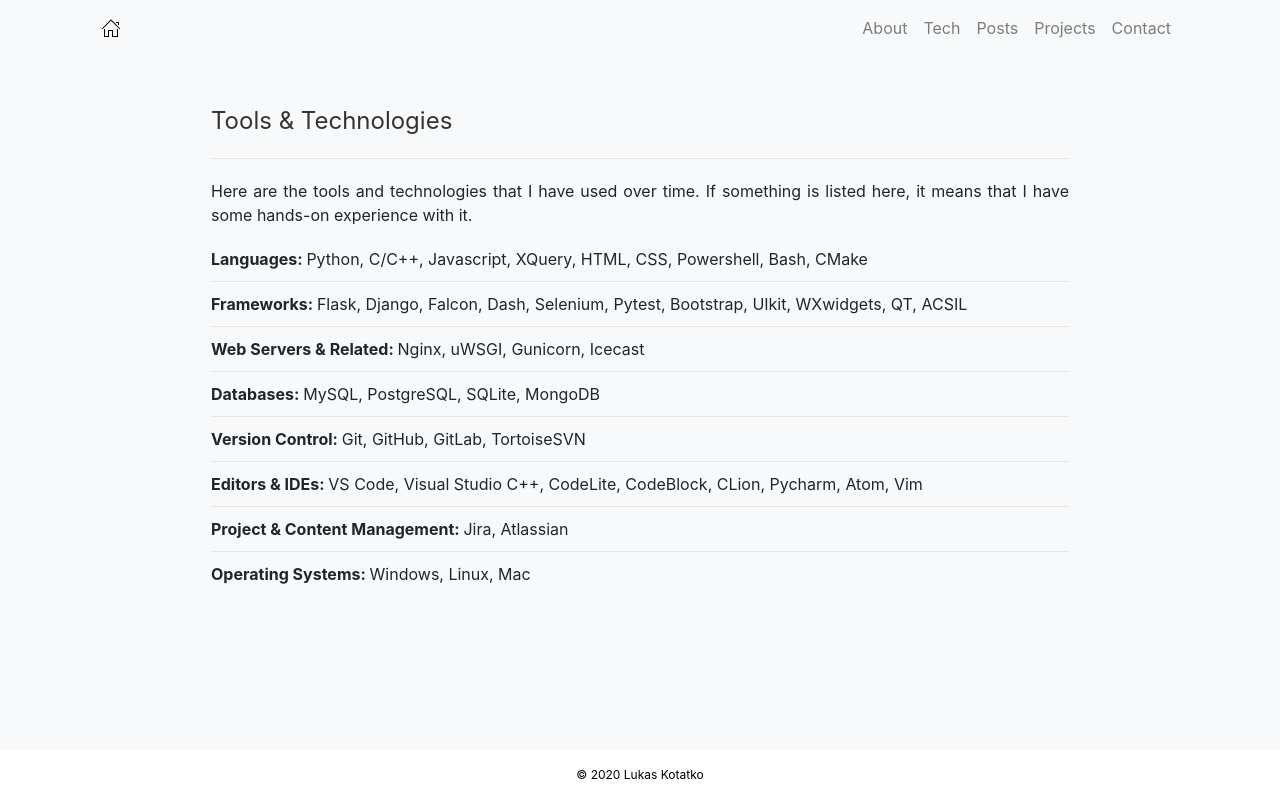
After one commit to ExperimentalHypothesis/personal-blog, a Flask app: page /tech in a window 1280 px wide. The commit adds this page. Run offline with Flask 2, Linux system fonts and the light colour scheme; some libraries are stand-ins or nearby versions.

Commit message:
tech page

```diff
--- a/application/routes.py
+++ b/application/routes.py
@@ -11,6 +11,10 @@ from .models import db, MessageModel, PostModel, ProjectModel
 def index():
     posts = PostModel.query.all()
     return render_template("posts.html", posts=posts)
+
+@app.route('/tech')
+def tech():
+    return render_template("tech.html")
 
 
 @app.route('/posts')
--- a/application/templates/partials/navbar-top.html
+++ b/application/templates/partials/navbar-top.html
@@ -11,6 +11,9 @@
               <a class="nav-link" href="{{ url_for('about')}}">About</a>
             </li>
           <li class="nav-item">
+            <a class="nav-link" href="{{ url_for('tech')}}">Tech</a>
+          </li>
+          <li class="nav-item">
             <a class="nav-link" href="{{ url_for('posts')}}">Posts</a>
           </li>
           <li class="nav-item">
--- a/application/templates/posts.html
+++ b/application/templates/posts.html
@@ -30,7 +30,7 @@
         {% for post in posts %}
             <article class="mycontainer">
                 <h3>{{ post.title }}</h3>
-                <p>{{ post.body | safe | truncate(220) }}
+                <p>{{ post.body | safe | truncate(250) }}
                 </p>
                 <div style="text-align: right">
                     <a href="{{ url_for('post', post_id = post.id) }}"><button class="uk-button uk-button-small">Read More</button></a>
--- /dev/null
+++ b/application/templates/tech.html
@@ -0,0 +1,21 @@
+{% extends 'layout.html' %}
+
+{% block content %}
+
+    <div class="container longstory">
+        <h3>Tools & Technologies</h3>
+        <hr>
+        <p>Here are the tools and technologies that I have used over time. If something is listed here, it means that I have some hands-on experience with it.</p>
+
+        <ul class="uk-list uk-list-divider">
+            <li><strong>Languages: </strong> Python, C/C++, Javascript, XQuery, HTML, CSS, Powershell, Bash, CMake</li>
+            <li><strong>Frameworks: </strong> Flask, Django, Falcon, Dash, Selenium, Pytest, Bootstrap, UIkit, WXwidgets, QT, ACSIL </li>
+            <li><strong>Web Servers & Related: </strong>Nginx, uWSGI, Gunicorn, Icecast</li>
+            <li><strong>Databases: </strong> MySQL, PostgreSQL, SQLite, MongoDB </li>
+            <li><strong>Version Control: </strong> Git, GitHub, GitLab, TortoiseSVN</li>
+            <li><strong>Editors & IDEs: </strong> VS Code, Visual Studio C++, CodeLite, CodeBlock, CLion, Pycharm, Atom, Vim</li>
+            <li><strong>Project & Content Management: </strong> Jira, Atlassian</li>
+            <li><strong>Operating Systems: </strong> Windows, Linux, Mac</li>
+        </ul>
+    </div>
+    {% endblock %}
```
Also changed, not shown: application/templates/partials/tinymce.html (+31 -7 lines).
